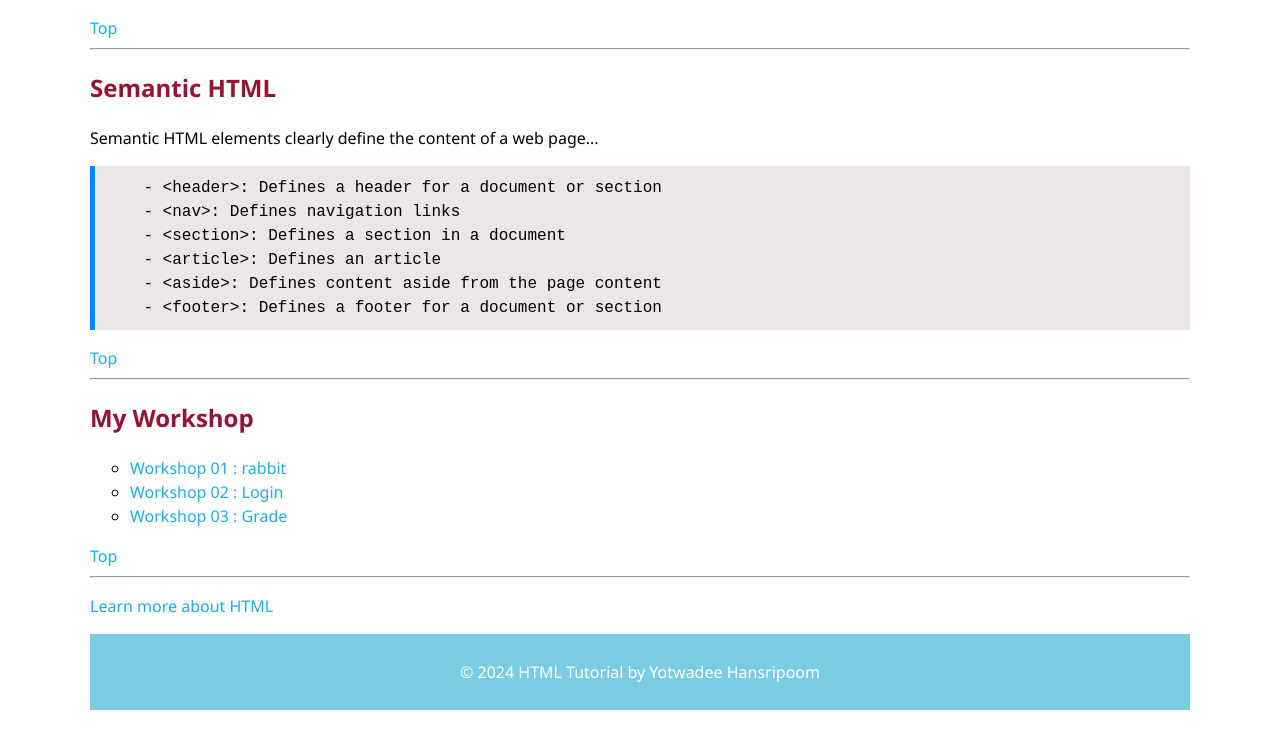
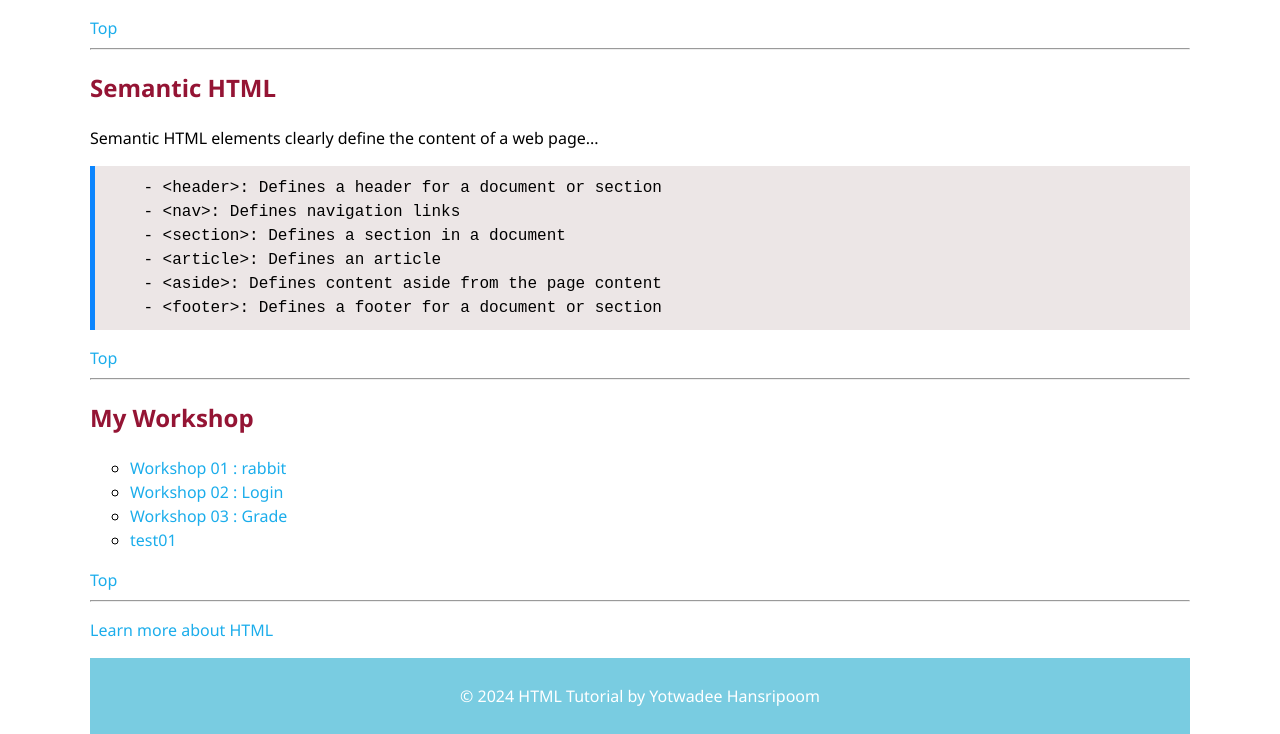
Before and after one commit to 674230007/webbasic6743, a plain HTML site: page index.html in a window 1280 px wide. Shown: the part 7585-8319 px from the top of the page. Before the commit the page ends 8295 px from the top, so only its background shows below. Drawn offline with Linux system fonts and the light colour scheme.

Commit message:
Add files via upload

```diff
--- a/index.html
+++ b/index.html
@@ -371,6 +371,7 @@
         <li><a href="">Workshop 01 : rabbit</a></li>
         <li><a href="">Workshop 02 : Login</a></li>
         <li><a href="HW08_01_grade.html">Workshop 03 : Grade</a></li>
+        <li><a href="test01.html">test01</a></li>
 </ul>
 <a href="">Top</a>
 <hr>
```
